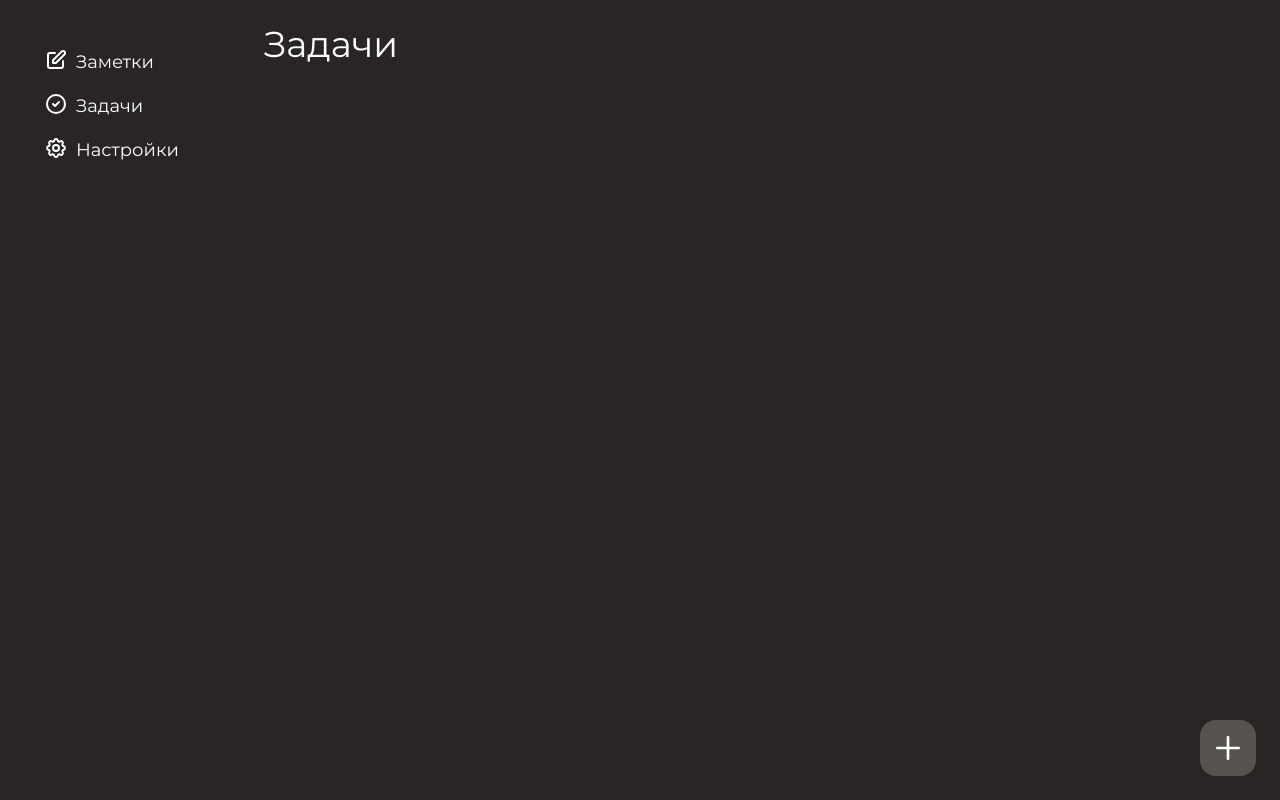
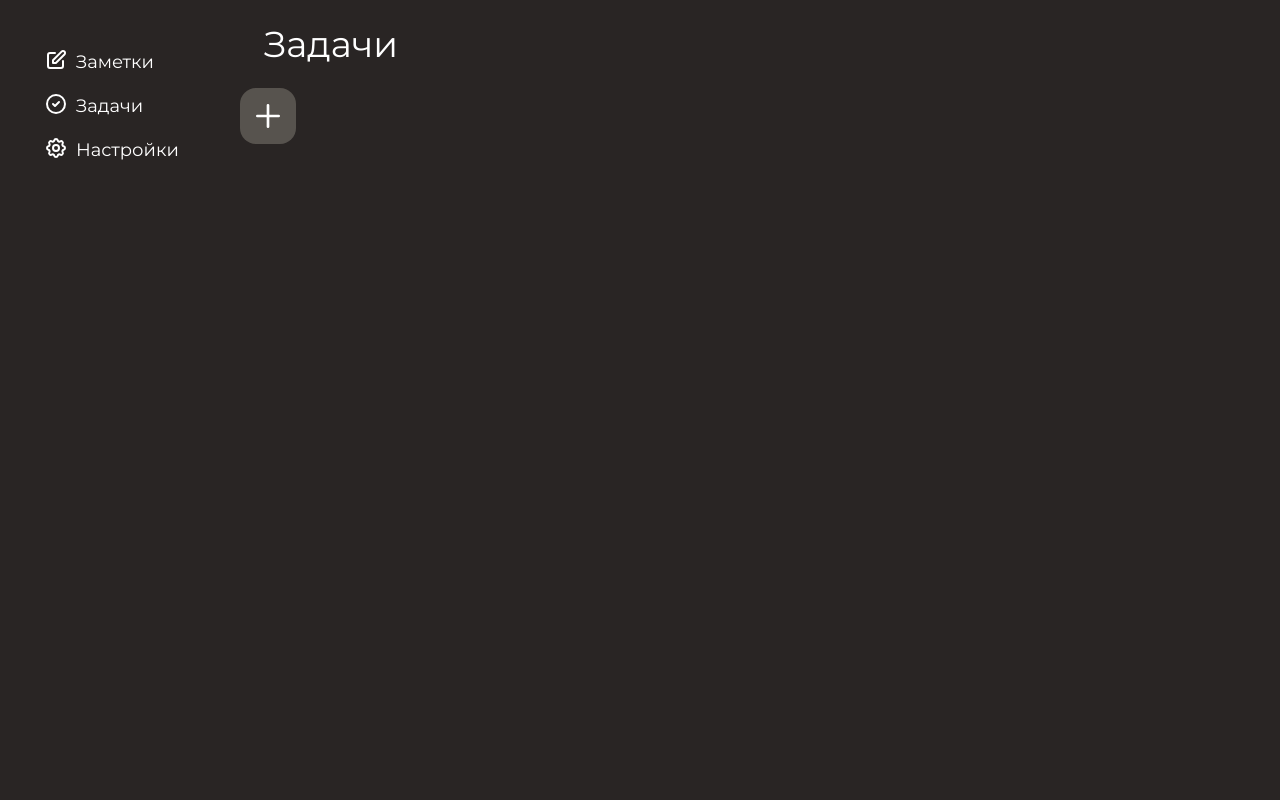
Before and after one commit to psnovikova/noty, a Vue app: page /#/todos in a window 1280 px wide. Built offline with nearby package versions, Linux system fonts and the light colour scheme.

Commit message:
Component without extra lines

```diff
--- a/src/components/ButtonAdd.vue
+++ b/src/components/ButtonAdd.vue
@@ -3,13 +3,9 @@ import { PlusIcon } from '@heroicons/vue/outline'
 </script>
 
 <template>
-  <button class="p-3 bg-stone-600 rounded-2xl hover:bg-stone-700 fixed bottom-24 sm:bottom-6 right-6">
-    <span>
-      <PlusIcon class="h-8" />
-    </span>
+  <button class="p-3 bg-stone-600 rounded-2xl hover:bg-stone-700 ">
+    <PlusIcon class="h-8" />
   </button>
 </template>
 
-<style scoped>
-
-</style>
+<style scoped />
```
